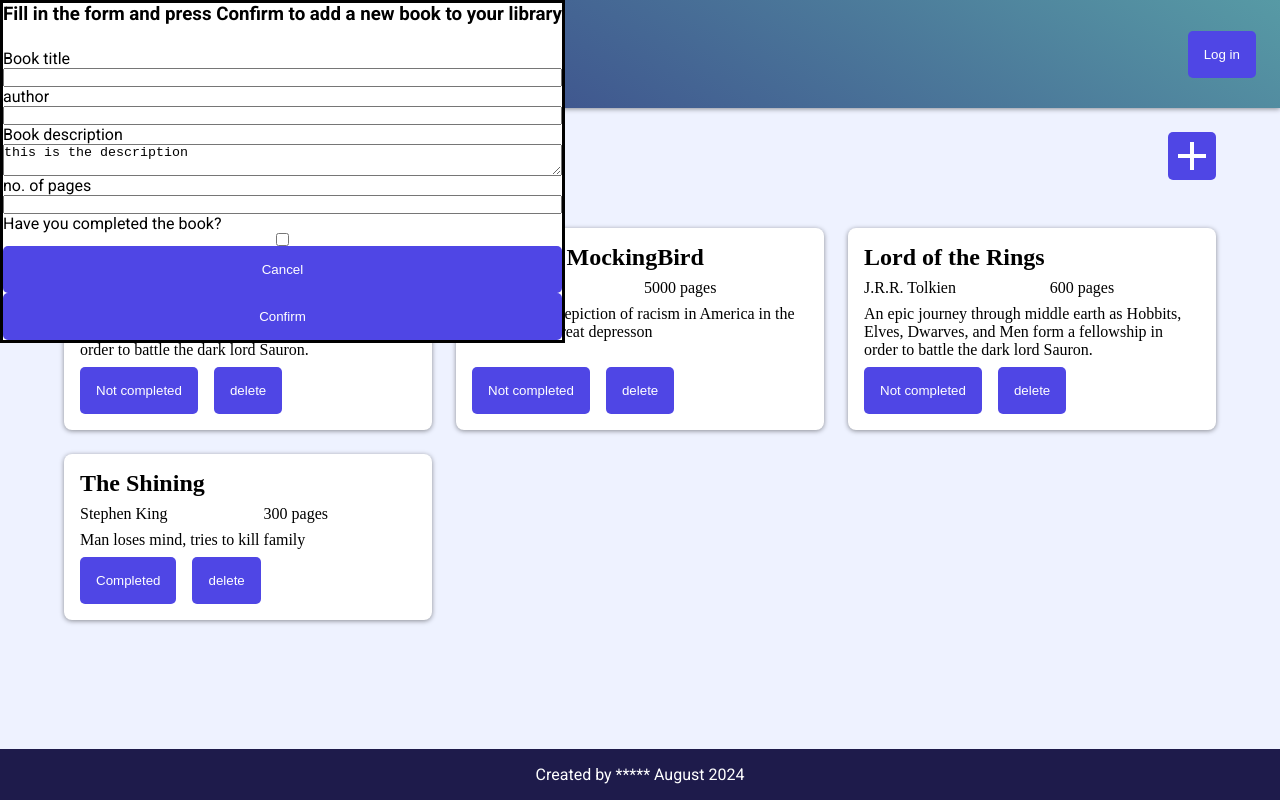
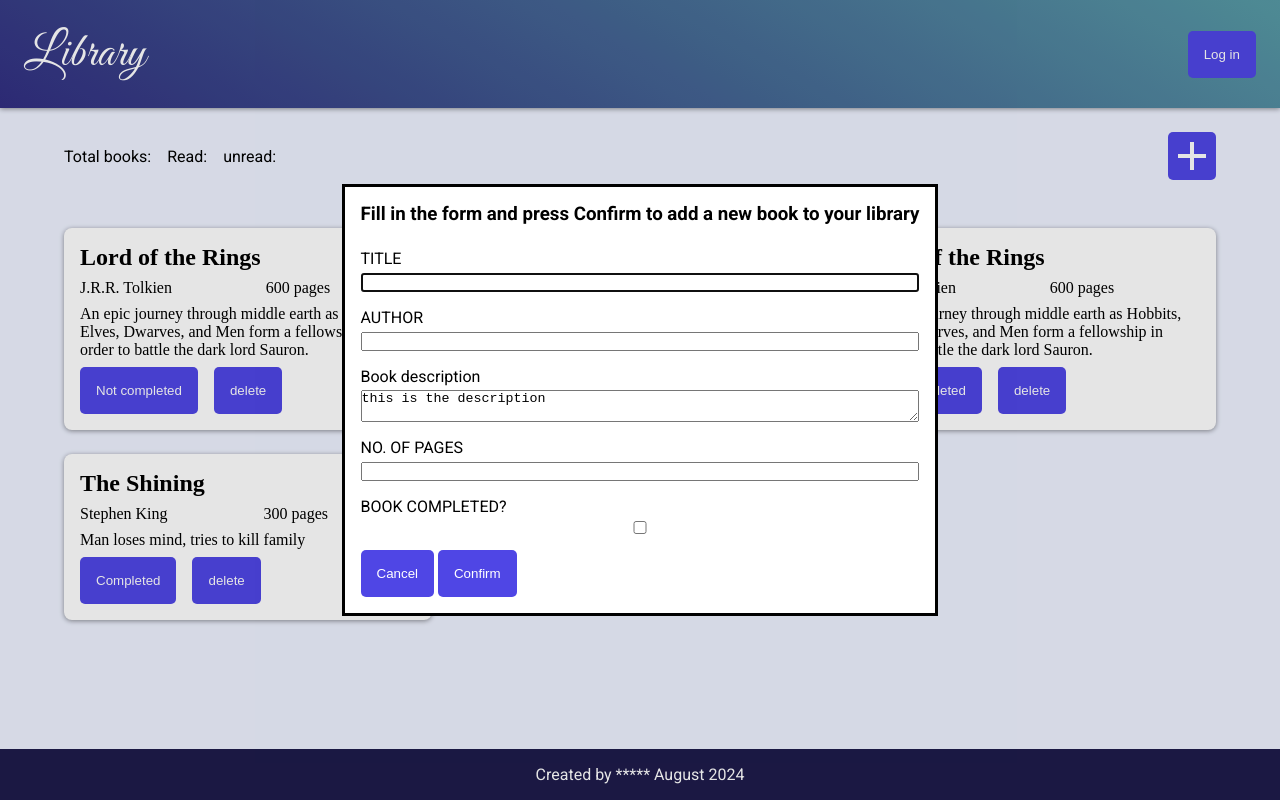
Before and after one commit to RaihanSharif/Library, a plain HTML site: page index.html in a window 1280 px wide. Both pictures are taken after a click on the button 1192 px from the left and 156 px from the top of the page. Drawn offline with Linux system fonts and the light colour scheme; a web font is replaced by a local one.

Commit message:
Modal opens when add book button is clicked

```diff
--- a/index.html
+++ b/index.html
@@ -26,37 +26,40 @@
                 </li>
             </ul>
             <button id="add-book-btn">
-                <img src="assets/plus.svg" alt="add book icon">
+                <img src="assets/plus.svg" alt="add new book">
             </button>
         </div>
         <div id="card-container">
 
         </div>
     </div>
-    <dialog open>
+
+    <footer>
+        <p>Created by ***** August 2024</p>
+    </footer>
+    <dialog id="form-dialog" close>
         <h3>Fill in the form and press Confirm to add a new book to your library</h3>
         <form id="add-book-form" method="dialog">
-            <label for="title">Book title
+            <label for="title">TITLE
                 <input type="text" name="title" id="title" required>
             </label>
-            <label for="author">author
+            <label for="author">AUTHOR
                 <input type="text" name="author" id="author" required>
             </label>
             <label for="description-label">Book description
                 <textarea name="description" id="description">this is the description</textarea>
             </label>
-            <label for="pages">no. of pages
+            <label for="pages">NO. OF PAGES
                 <input type="text" name="pages" id="pages" required>
             </label>
-            <label for="is-completed">Have you completed the book?
+            <label for="is-completed">BOOK COMPLETED?
                 <input type="checkbox" name="is-completed" id="is-completed">
             </label>
-            <button value="cancel" formmethod="dialog">Cancel</button>
-            <button id="confirm-btn" value="default">Confirm</button>
+            <div class="modal-buttons">
+                <button value="cancel" formmethod="dialog">Cancel</button>
+                <button id="confirm-btn" value="default">Confirm</button>
+            </div>
         </form>
     </dialog>
-    <footer>
-        <p>Created by ***** August 2024</p>
-    </footer>
 </body>
 </html>
--- a/static/script.js
+++ b/static/script.js
@@ -34,6 +34,10 @@ myLibrary.push(lotr);
 myLibrary.push(mockingBird);
 myLibrary.push(shining);
 
+const addBookBtn = document.querySelector("#add-book-btn");
+const dialog = document.querySelector("dialog");
+
+
 function Book(title, author, description, pages, isCompleted) {
     this.title = title;
     this.author = author;
@@ -42,6 +46,9 @@ function Book(title, author, description, pages, isCompleted) {
     this.isCompleted = isCompleted;
 }
 
+addBookBtn.addEventListener("click", (event) => {
+    dialog.showModal();
+})
 
 /*
 how to add a card to the grid:
--- a/static/style.css
+++ b/static/style.css
@@ -176,21 +176,22 @@ footer {
   padding: 1rem;
 }
 
-dialog {
+form {
+  display: flex;
+  flex-direction: column;
+  gap: 1rem;
+}
+
+dialog[open] {
+  margin: auto;
+  padding: 1rem;
   display: flex;
   flex-direction: column;
   gap: 1.5rem;
 }
 
-form {
-  display: flex;
-  flex-direction: column;
-}
-
-
-
-
 label {
   display: flex;
   flex-direction: column;
+  gap: 0.3rem;
 }
```
